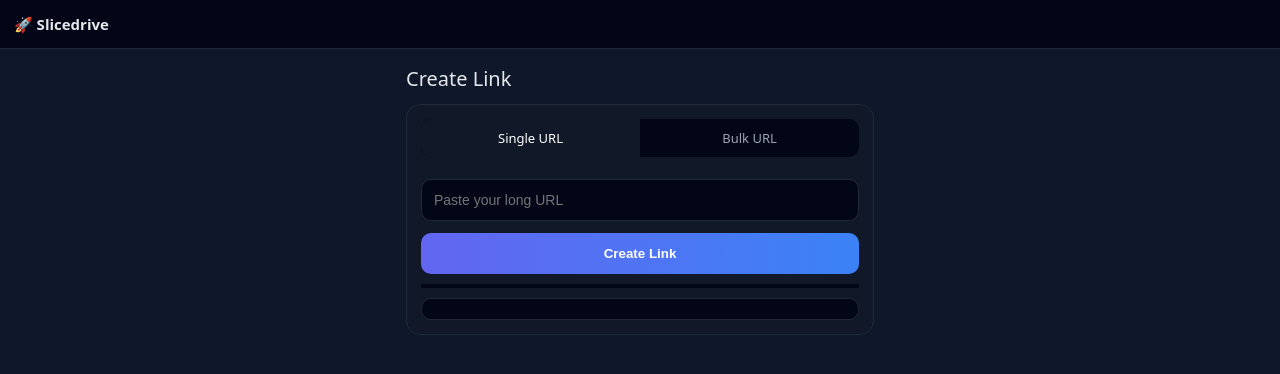
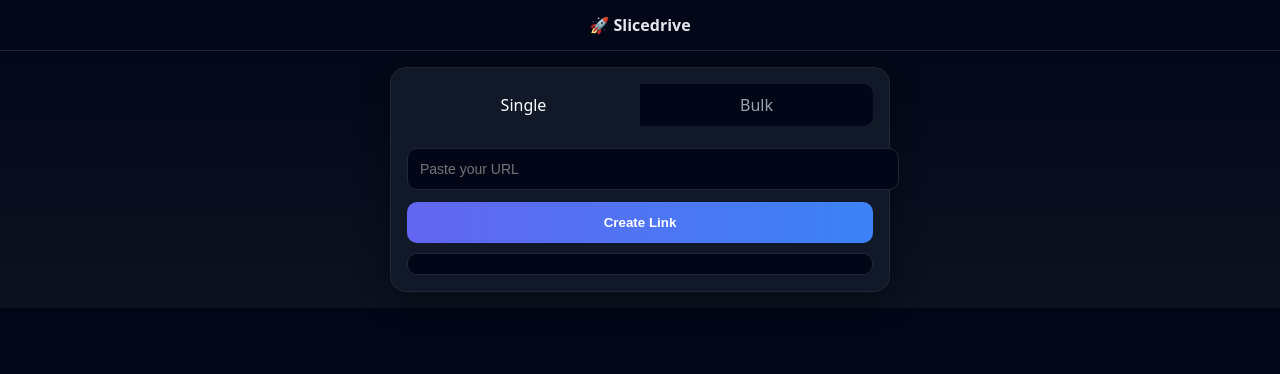
Before and after one commit to viralyy/slicedrive, a plain HTML site: page index.html in a window 1280 px wide. Drawn offline with Linux system fonts and the light colour scheme.

Commit message:
Update index.html

```diff
--- a/index.html
+++ b/index.html
@@ -7,57 +7,48 @@
 
 <style>
 :root{
-  --bg:#0f172a;
+  --bg:#0b1220;
   --card:#111827;
   --border:#1f2937;
   --text:#e5e7eb;
-  --muted:#9ca3af;
   --primary:#6366f1;
 }
-
-*{box-sizing:border-box}
 
 body{
   margin:0;
   font-family:system-ui;
-  background:var(--bg);
+  background:linear-gradient(180deg,#020617,#0b1220);
   color:var(--text);
 }
 
 /* HEADER */
 .header{
-  display:flex;
-  justify-content:space-between;
-  align-items:center;
   padding:14px;
-  background:#020617;
+  text-align:center;
+  font-weight:600;
   border-bottom:1px solid var(--border);
-}
-
-.logo{
-  font-weight:700;
-  font-size:15px;
 }
 
 /* CONTAINER */
 .container{
-  padding:16px;
   max-width:500px;
   margin:auto;
-}
-
-/* TITLE */
-.title{
-  font-size:20px;
-  margin-bottom:12px;
+  padding:16px;
 }
 
 /* CARD */
 .card{
   background:var(--card);
   border:1px solid var(--border);
-  border-radius:14px;
-  padding:14px;
+  border-radius:16px;
+  padding:16px;
+  box-shadow:0 10px 30px rgba(0,0,0,.4);
+  animation:fade .4s ease;
+}
+
+@keyframes fade{
+  from{opacity:0; transform:translateY(10px)}
+  to{opacity:1; transform:translateY(0)}
 }
 
 /* TABS */
@@ -65,7 +56,6 @@
   display:flex;
   background:#020617;
   border-radius:10px;
-  overflow:hidden;
   margin-bottom:12px;
 }
 
@@ -73,9 +63,9 @@
   flex:1;
   text-align:center;
   padding:10px;
-  font-size:13px;
   cursor:pointer;
-  color:var(--muted);
+  color:#9ca3af;
+  transition:.2s;
 }
 
 .tab.active{
@@ -106,6 +96,20 @@
   cursor:pointer;
   background:linear-gradient(90deg,#6366f1,#3b82f6);
   color:white;
+  transition:.2s;
+}
+
+button:hover{
+  transform:scale(1.02);
+  opacity:.95;
+}
+
+/* LOADING */
+.loading{
+  text-align:center;
+  margin-top:10px;
+  font-size:13px;
+  opacity:.7;
 }
 
 /* RESULT */
@@ -116,23 +120,8 @@
   padding:10px;
   border-radius:10px;
   font-size:13px;
-  word-break:break-all;
   white-space:pre-wrap;
-}
-
-/* PROGRESS */
-.progress{
-  height:4px;
-  background:#020617;
-  border-radius:10px;
-  margin-top:10px;
-  overflow:hidden;
-}
-
-.bar{
-  height:100%;
-  width:0%;
-  background:var(--primary);
+  animation:fade .3s ease;
 }
 
 /* TOAST */
@@ -144,7 +133,6 @@
   background:#111827;
   padding:10px 16px;
   border-radius:10px;
-  font-size:13px;
   opacity:0;
   transition:.3s;
 }
@@ -154,35 +142,28 @@
 
 <body>
 
-<div class="header">
-  <div class="logo">🚀 Slicedrive</div>
-</div>
+<div class="header">🚀 Slicedrive</div>
 
 <div class="container">
 
-<div class="title">Create Link</div>
-
 <div class="card">
 
-<!-- TABS -->
 <div class="tabs">
-  <div class="tab active" onclick="switchTab('single')">Single URL</div>
-  <div class="tab" onclick="switchTab('bulk')">Bulk URL</div>
+  <div class="tab active" onclick="switchTab('single',event)">Single</div>
+  <div class="tab" onclick="switchTab('bulk',event)">Bulk</div>
 </div>
 
-<!-- SINGLE -->
 <div id="singleBox">
-  <input id="singleUrl" placeholder="Paste your long URL">
+  <input id="singleUrl" placeholder="Paste your URL">
 </div>
 
-<!-- BULK -->
 <div id="bulkBox" style="display:none;">
   <textarea id="bulkUrls" rows="5" placeholder="1 link per baris"></textarea>
 </div>
 
-<button onclick="handleGenerate()">Create Link</button>
+<button onclick="generate()">Create Link</button>
 
-<div class="progress"><div class="bar" id="bar"></div></div>
+<div class="loading" id="loading" style="display:none;">Processing...</div>
 
 <div class="result" id="result"></div>
 
@@ -193,8 +174,8 @@
 <div class="toast" id="toast">Copied</div>
 
 <script>
-const API_KEY = "bebas_isi_sendiri_123";
-let mode = "single";
+const API_KEY="bebas_isi_sendiri_123";
+let mode="single";
 
 function showToast(msg){
   const t=document.getElementById("toast");
@@ -203,37 +184,39 @@
   setTimeout(()=>t.classList.remove("show"),1500);
 }
 
-function switchTab(type){
-  mode = type;
-
+function switchTab(type,e){
+  mode=type;
   document.querySelectorAll(".tab").forEach(t=>t.classList.remove("active"));
-  event.target.classList.add("active");
+  e.target.classList.add("active");
 
   document.getElementById("singleBox").style.display = type==="single"?"block":"none";
   document.getElementById("bulkBox").style.display = type==="bulk"?"block":"none";
 }
 
-// MAIN GENERATE
-async function handleGenerate(){
+async function generate(){
+  const loading=document.getElementById("loading");
+  const result=document.getElementById("result");
+
+  loading.style.display="block";
+  result.innerText="";
+
   if(mode==="single"){
     const url=document.getElementById("singleUrl").value;
-    if(!url) return showToast("Isi link dulu");
+    if(!url){loading.style.display="none"; return;}
 
     const res=await fetch(`/create?url=${encodeURIComponent(url)}&key=${API_KEY}`);
     const data=await res.json();
 
+    result.innerText=data.short;
     navigator.clipboard.writeText(data.short);
-    document.getElementById("result").innerText=data.short;
-
     showToast("Copied");
   }
 
   else{
     const raw=document.getElementById("bulkUrls").value;
-    const urls=raw.split("\\n").filter(x=>x.trim());
+    const urls=raw.split("\n").filter(x=>x.trim());
 
     let hasil="";
-    let done=0;
 
     for(let i=0;i<urls.length;i++){
       try{
@@ -243,15 +226,14 @@
       }catch{
         hasil += (i+1)+". ERROR\\n";
       }
-
-      done++;
-      document.getElementById("bar").style.width=(done/urls.length)*100+"%";
-      document.getElementById("result").innerText=hasil;
     }
 
+    result.innerText=hasil;
     navigator.clipboard.writeText(hasil);
     showToast("Bulk copied");
   }
+
+  loading.style.display="none";
 }
 </script>
 
```
